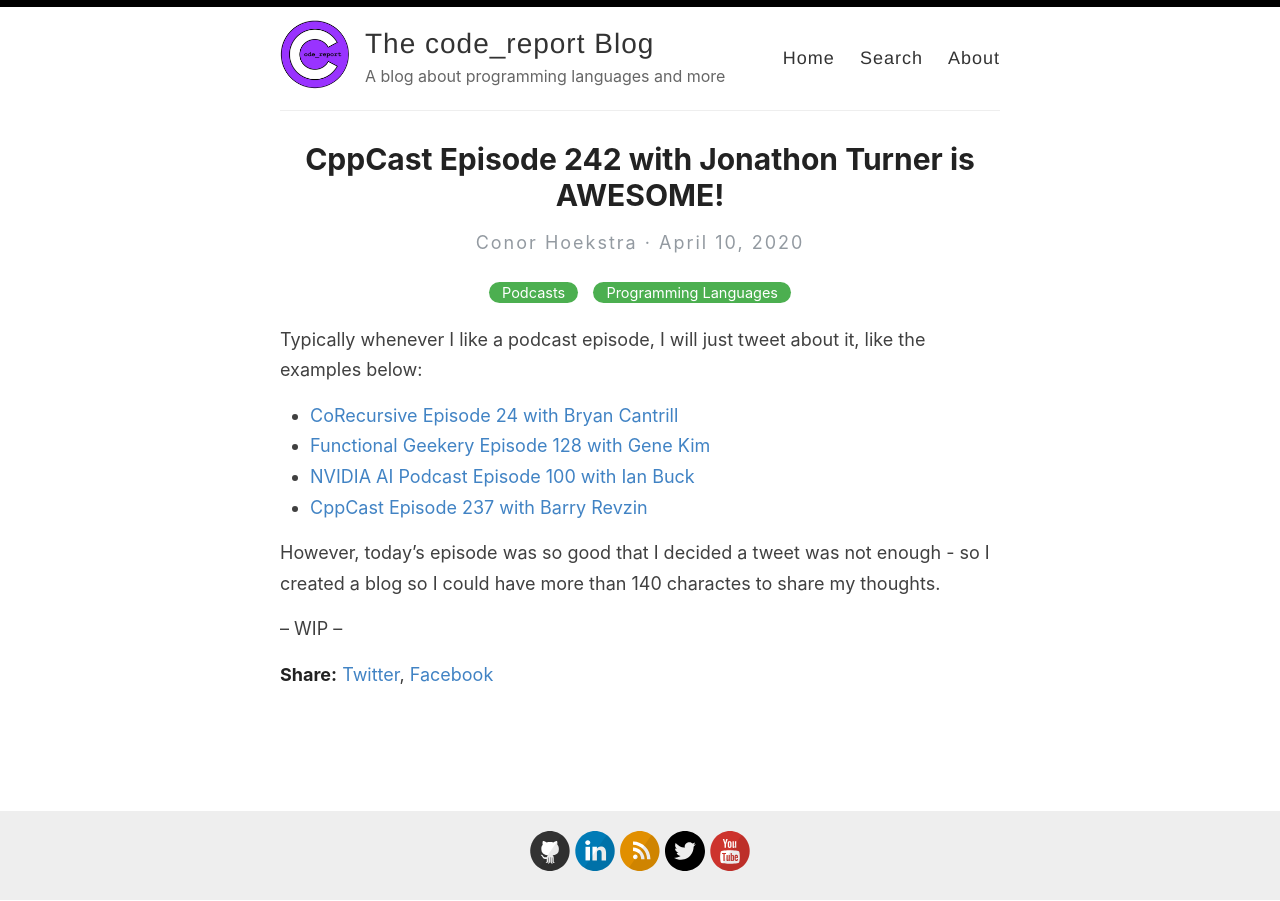
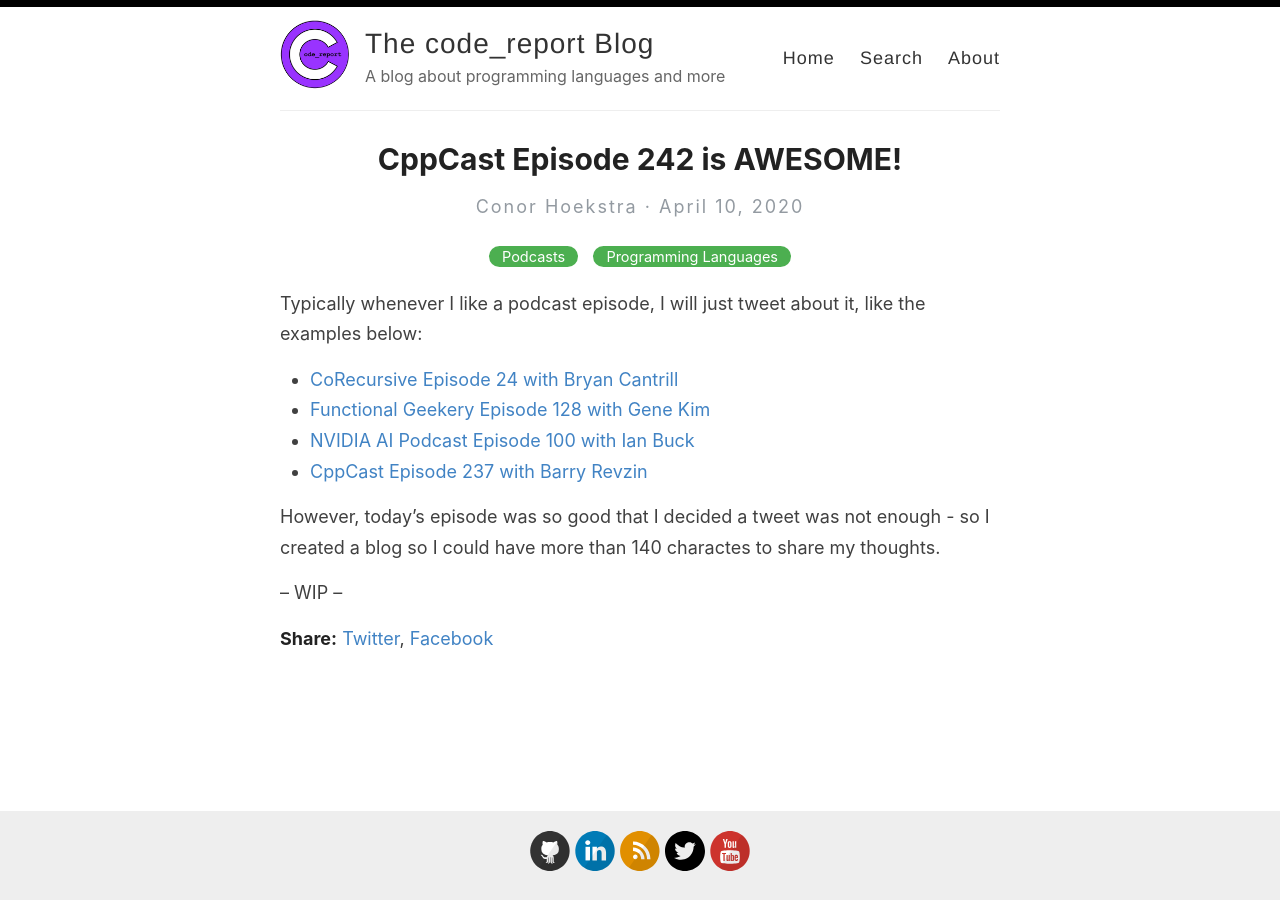
Before and after one commit to codereport/codereport.github.io, a Jekyll site: the page built from _posts/2020-04-10-CppCastEpisode242IsAwesome.md, in a window 1280 px wide. Built offline with Jekyll 4.4.1, drawn with Linux system fonts in a browser that asks for light colours.

Commit message:
Update 2020-04-10-CppCastEpisode242IsAwesome.md

```diff
--- a/_posts/2020-04-10-CppCastEpisode242IsAwesome.md
+++ b/_posts/2020-04-10-CppCastEpisode242IsAwesome.md
@@ -1,6 +1,6 @@
 ---
 layout: post
-title:  CppCast Episode 242 with Jonathon Turner is AWESOME!
+title:  CppCast Episode 242 is AWESOME!
 categories: [Podcasts,Programming Languages]
 ---
 
```
